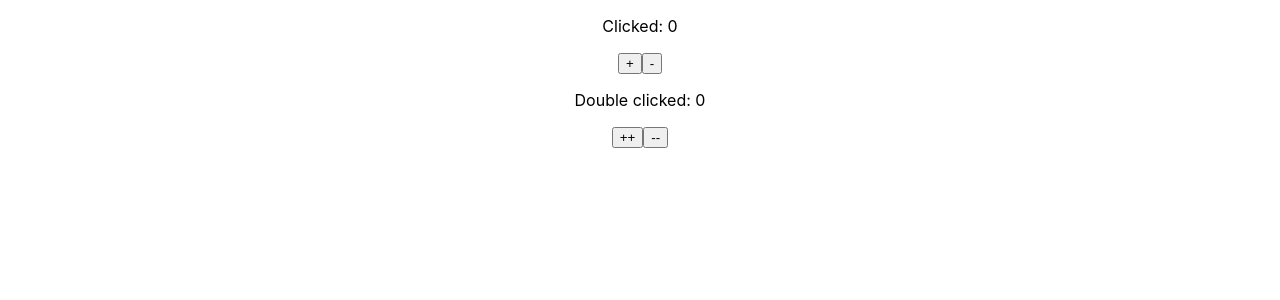
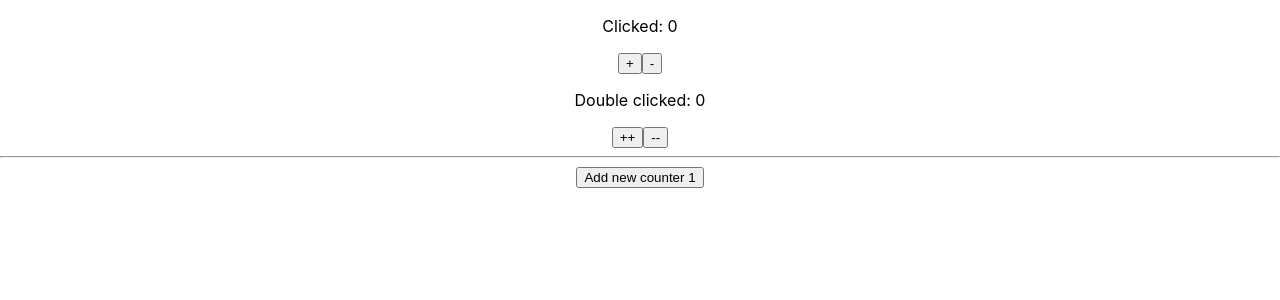
Before and after one commit to EkaterinaMelnik/Counter-app, a React (Create React App) app: page / in a window 1280 px wide. Shown: the top 300 px of the page. Built offline with nearby package versions, Linux system fonts and the light colour scheme.

Commit message:
add new counter

```diff
--- a/src/App.js
+++ b/src/App.js
@@ -1,13 +1,16 @@
 import React from 'react';
 import './App.css';
-import  Counter from './components/Counter.js';
-import DoubleCounter from "./components/DoubleCounter";
+import Counter from './components/Counter.js';
+import DoubleCounter from "./components/DoubleCounter.js";
+import AddCounter from './components/AddCounter.js';
 
 const App = () => (
-      <div className="App">
-          <Counter/>
-          <DoubleCounter/>
-      </div>
+    <div className="App">
+        <Counter/>
+        <DoubleCounter/>
+        <hr/>
+        <AddCounter/>
+    </div>
 );
 
 export default App;
--- a/src/actions/Action.js
+++ b/src/actions/Action.js
@@ -5,3 +5,5 @@ export const doDecrement = {type: 'DECREMENT'};
 export const doDoubleIncrement = {type: 'DOUBLE_INCREMENT'};
 
 export const doDoubleDecrement = {type: 'DOUBLE_DECREMENT'};
+
+export const addCounter = {type: 'ADD_COUNTER'};
--- /dev/null
+++ b/src/components/AddCounter.js
@@ -0,0 +1,24 @@
+import React from 'react';
+import {addCounter} from "../actions/Action";
+import {connect} from 'react-redux';
+
+const AddCounter = ({addNewCounter, counterArr}) => (
+    <button onClick={addNewCounter}>
+        Add new counter {counterArr.length}
+    </button>
+);
+
+const mapStateToProps = state => {
+    console.log('state: ' + state.addNewCounter);
+    return {
+        counterArr: state.addNewCounter
+    }
+};
+
+const mapDispatchToProps = dispatch => ({
+    addNewCounter: () => {
+        dispatch(addCounter)
+    }
+});
+
+export default connect(mapStateToProps, mapDispatchToProps)(AddCounter)
--- /dev/null
+++ b/src/reducers/AddCounter.js
@@ -0,0 +1,8 @@
+export default function addNewCounter(state = [0], action){
+    switch (action.type) {
+        case 'ADD_COUNTER':
+            return state.slice().push('1');
+        default:
+            return state;
+    }
+}
--- a/src/reducers/index.js
+++ b/src/reducers/index.js
@@ -1,8 +1,10 @@
 import  {combineReducers} from 'redux';
 import click from './Click';
 import doubleClick from './DoubleClick';
+import addNewCounter from './AddCounter';
 
 export default combineReducers({
     click,
-    doubleClick
+    doubleClick,
+    addNewCounter
 });
```
